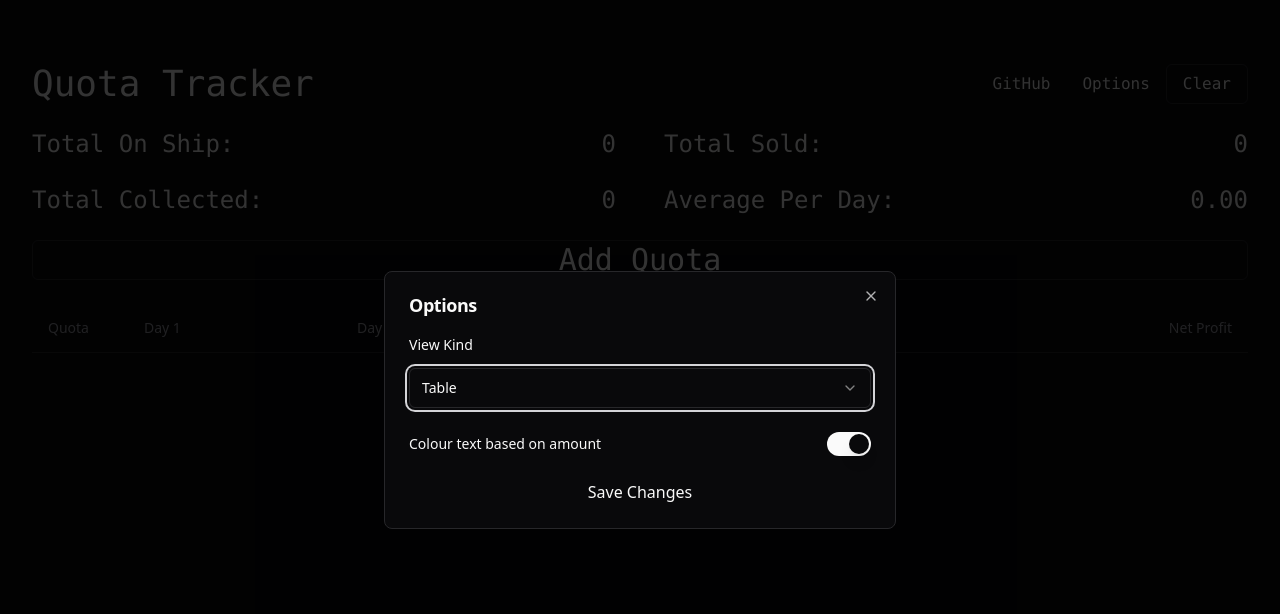
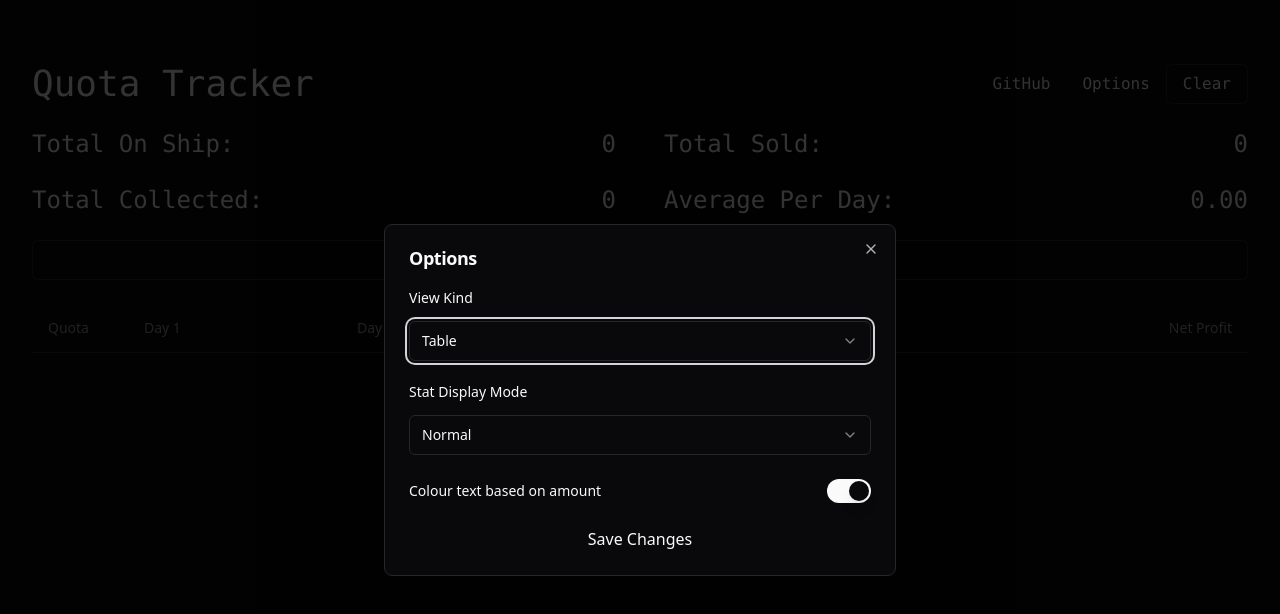
Before and after one commit to LucDeCaf/quota-tracker, a React (Vite) app: page / in a window 1280 px wide. Both pictures are taken after a click on the button "Options". Shown: the top 614 px of the page. Built offline with nearby package versions, Linux system fonts and the light colour scheme.

Commit message:
Added smaller stat view for overlay in streams

```diff
--- a/src/App.tsx
+++ b/src/App.tsx
@@ -11,6 +11,7 @@ function App() {
     const [quotas, setQuotas] = useState<Quota[]>([]);
     const [options, setOptions] = useState<Options>({
         viewKind: "table",
+        statDisplayMode: "normal",
         colouredText: true,
     });
 
@@ -93,6 +94,46 @@ function App() {
             break;
     }
 
+    let statDisplay: JSX.Element;
+
+    switch (options.statDisplayMode) {
+        case "normal":
+            statDisplay = (
+                <div className="grid grid-cols-1 gap-6 font-mono text-2xl md:gap-x-12 md:grid-cols-2 2xl:grid-cols-4">
+                    <p className="flex justify-between">
+                        <span>Total On Ship:</span>
+                        <span>{totalOnShip}</span>
+                    </p>
+                    <p className="flex justify-between">
+                        <span>Total Sold:</span>
+                        <span>{totalSold}</span>
+                    </p>
+                    <p className="flex justify-between">
+                        <span>Total Collected:</span>
+                        <span>{totalCollected}</span>
+                    </p>
+                    <p className="flex justify-between">
+                        <span>Average Per Day:</span>
+                        <span>{averagePerDay.toFixed(2)}</span>
+                    </p>
+                </div>
+            );
+            break;
+        case "streamer":
+            statDisplay = (
+                <div className="flex flex-col gap-2 font-mono">
+                    <h2 className="text-2xl">Stats</h2>
+                    <ul className="flex flex-col text-xl list-inside list-['-']">
+                        <li>&nbsp;Total On Ship:&nbsp;&nbsp; {totalOnShip}</li>
+                        <li>&nbsp;Total Sold: &nbsp;&nbsp;&nbsp;&nbsp;&nbsp;{totalSold}</li>
+                        <li>&nbsp;Total Collected: {totalCollected}</li>
+                        <li>&nbsp;Average Per Day: {averagePerDay.toFixed(2)}</li>
+                    </ul>
+                </div>
+            );
+            break;
+    }
+
     return (
         <>
             <main className="flex flex-col gap-6 p-8 pt-16 text-white">
@@ -122,24 +163,7 @@ function App() {
                     </div>
                 </div>
 
-                <div className="grid grid-cols-1 gap-6 font-mono text-2xl md:gap-x-12 md:grid-cols-2 2xl:grid-cols-4">
-                    <p className="flex justify-between">
-                        <span>Total On Ship:</span>
-                        <span>{totalOnShip}</span>
-                    </p>
-                    <p className="flex justify-between">
-                        <span>Total Sold:</span>
-                        <span>{totalSold}</span>
-                    </p>
-                    <p className="flex justify-between">
-                        <span>Total Collected:</span>
-                        <span>{totalCollected}</span>
-                    </p>
-                    <p className="flex justify-between">
-                        <span>Average Per Day:</span>
-                        <span>{averagePerDay.toFixed(2)}</span>
-                    </p>
-                </div>
+                {statDisplay}
 
                 <Button
                     variant="outline"
--- a/src/components/options.tsx
+++ b/src/components/options.tsx
@@ -34,7 +34,7 @@ function OptionsMenu({ options, setOptions }: OptionsMenuProps) {
             onValueChange={(viewKind) =>
                 setTempOptions((prev) => ({
                     ...prev,
-                    viewKind: viewKind as "table" | "card",
+                    viewKind: viewKind as typeof options.viewKind,
                 }))
             }
         >
@@ -49,10 +49,18 @@ function OptionsMenu({ options, setOptions }: OptionsMenuProps) {
             <SelectContent>
                 <SelectGroup>
                     <SelectLabel>Views</SelectLabel>
-                    <SelectItem defaultChecked value="table">
+                    <SelectItem
+                        defaultChecked={options.viewKind === "table"}
+                        value="table"
+                    >
                         Table
                     </SelectItem>
-                    <SelectItem value="card">Card</SelectItem>
+                    <SelectItem
+                        defaultChecked={options.viewKind === "card"}
+                        value="card"
+                    >
+                        Card
+                    </SelectItem>
                 </SelectGroup>
             </SelectContent>
         </Select>
@@ -68,6 +76,43 @@ function OptionsMenu({ options, setOptions }: OptionsMenuProps) {
                 }))
             }
         />
+    );
+
+    const statDisplaySelect = (
+        <Select
+            onValueChange={(statDisplayMode) =>
+                setTempOptions((prev) => ({
+                    ...prev,
+                    statDisplayMode: statDisplayMode as typeof options.statDisplayMode,
+                }))
+            }
+        >
+            <SelectTrigger>
+                <SelectValue
+                    placeholder={
+                        tempOptions.statDisplayMode[0].toUpperCase() +
+                        tempOptions.statDisplayMode.slice(1)
+                    }
+                />
+            </SelectTrigger>
+            <SelectContent>
+                <SelectGroup>
+                    <SelectLabel>Display Modes</SelectLabel>
+                    <SelectItem
+                        defaultChecked={options.statDisplayMode === "normal"}
+                        value="normal"
+                    >
+                        Normal
+                    </SelectItem>
+                    <SelectItem
+                        defaultChecked={options.statDisplayMode === "streamer"}
+                        value="streamer"
+                    >
+                        Streamer
+                    </SelectItem>
+                </SelectGroup>
+            </SelectContent>
+        </Select>
     );
 
     const handleSave = () => {
@@ -91,6 +136,10 @@ function OptionsMenu({ options, setOptions }: OptionsMenuProps) {
                         <Label>View Kind</Label>
                         {viewKindSelect}
                     </div>
+                    <div className="flex flex-col gap-4">
+                        <Label>Stat Display Mode</Label>
+                        {statDisplaySelect}
+                    </div>
                     <div className="flex items-center justify-between">
                         <Label>Colour text based on amount</Label>
                         {colouredTextSwitch}
--- a/src/lib/utils.ts
+++ b/src/lib/utils.ts
@@ -28,6 +28,7 @@ type Quota = {
 
 type Options = {
     viewKind: "table" | "card";
+    statDisplayMode: "normal" | "streamer";
     colouredText: boolean;
 };
 
```
